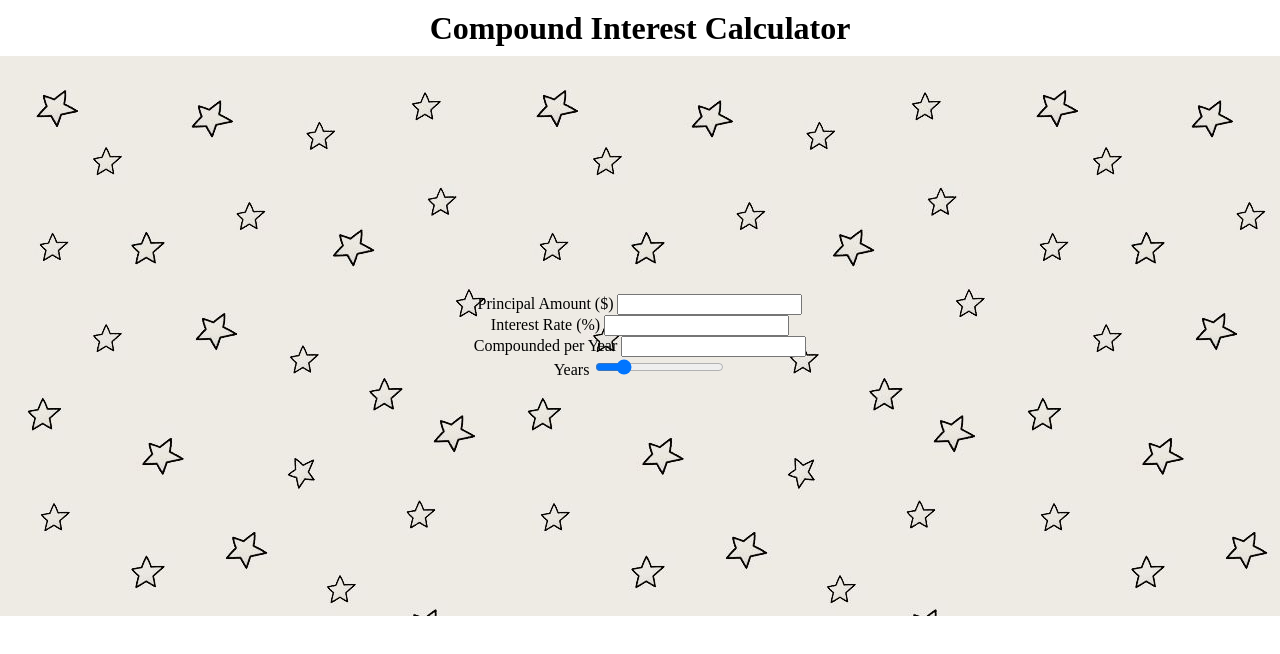
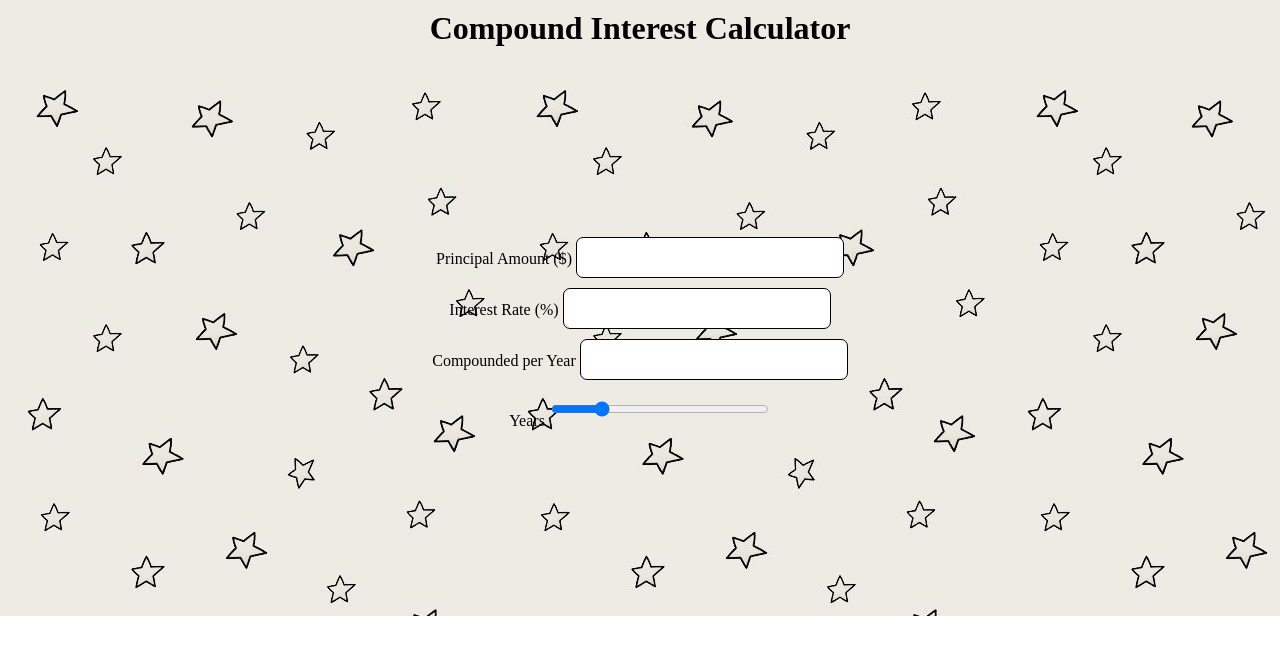
Before and after one commit to awhitneymiller/CompoundInterestCalculator, a plain HTML site: page index.html in a window 1280 px wide. Drawn offline with Linux system fonts and the light colour scheme.

Commit message:
Edited Styling again

```diff
--- a/styles.css
+++ b/styles.css
@@ -4,8 +4,7 @@ body {
 }
 
 h1 {
-    /* background-color: rgb(238, 235, 229); */
-    background-image: -moz-linear-gradient(#white #rgb(238,235,229));
+    background-color: rgb(238, 235, 229);
     margin: 0;
     padding: 0;
     height: 7vh;
@@ -21,3 +20,22 @@ main {
     align-items: center;
     flex-direction: column;
 }
+
+
+/*margins for label and font size */
+input, label {
+    margin-bottom: 10px;
+    font-size: 20px;
+}
+
+input {
+    padding: 8px;
+    width: 250px;
+    border: 1px solid #000000;
+    border-radius: 7px;
+}
+
+/* slider width */
+input[type="range"] {
+    width: 200px;
+}
```
